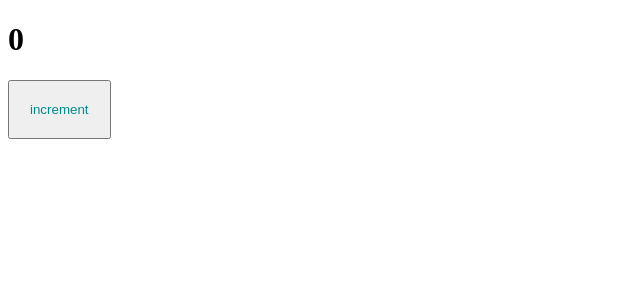
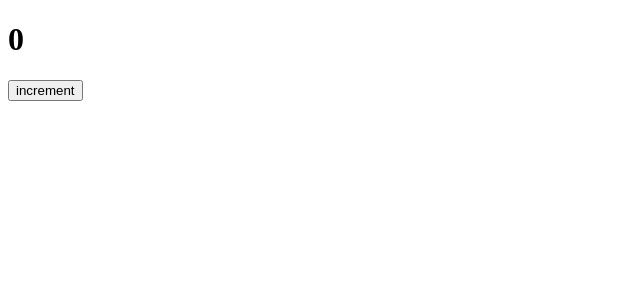
Before and after one commit to DenisPepper/react-advanced-2022, a React app: page / in a window 1280 px wide. Shown: the top 300 px of the page, without its empty margins (0-640 px from the left). Built offline with nearby package versions, Linux system fonts and the light colour scheme.

Commit message:
add Global Library Template in global.d.ts for *.scss

```diff
--- a/src/components/counter.tsx
+++ b/src/components/counter.tsx
@@ -1,5 +1,5 @@
 import {Fragment, useState} from "react";
-import './counnter.scss';
+import classes from './counter.module.scss';
 
 export const Counter = (): JSX.Element => {
     const [count, setCount] = useState(0);
--- /dev/null
+++ b/src/global.d.ts
@@ -0,0 +1,7 @@
+declare module '*.scss' {
+    interface IClassNames {
+        [className: string]: string
+    }
+    const classnames: IClassNames;
+    export = classnames;
+}
```
Also changed, not shown: src/components/counter.module.scss (renamed from src/components/counnter.scss), 1 other file (tests, documents, lock files or other folders).
